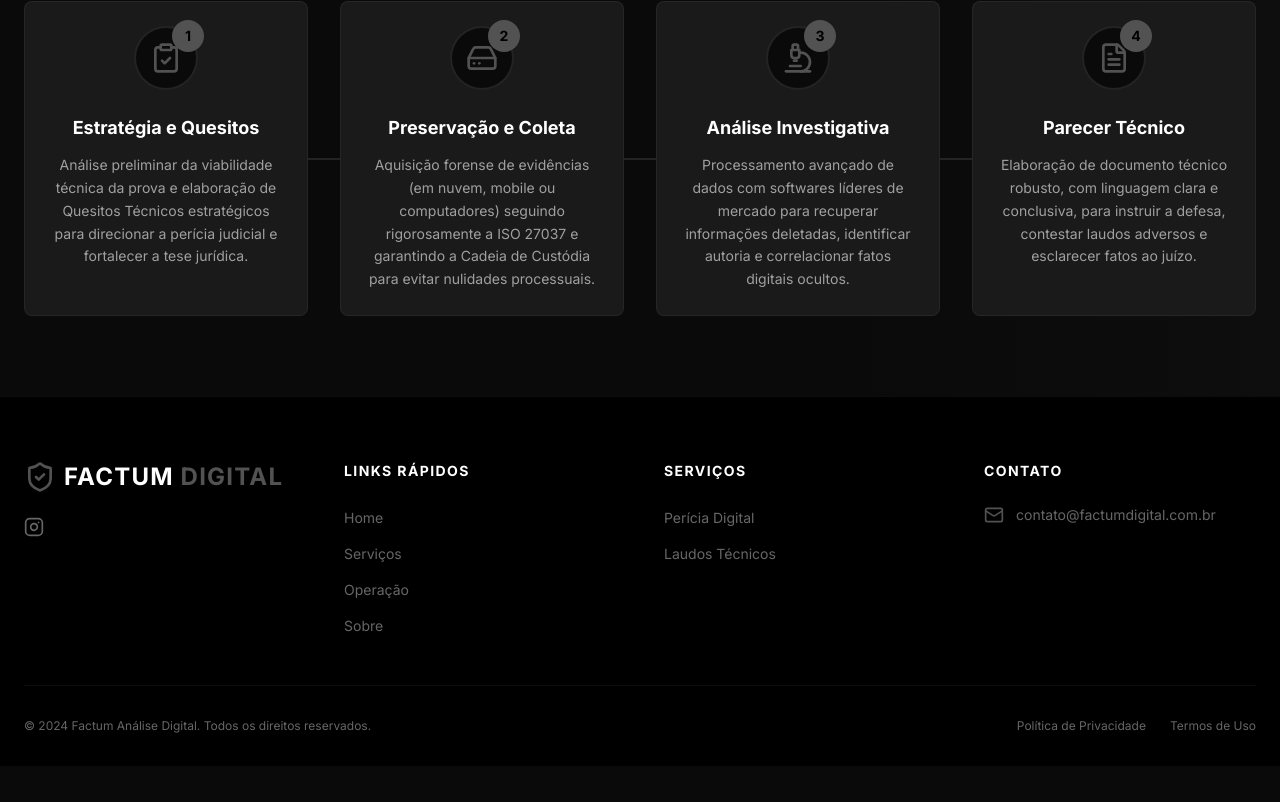
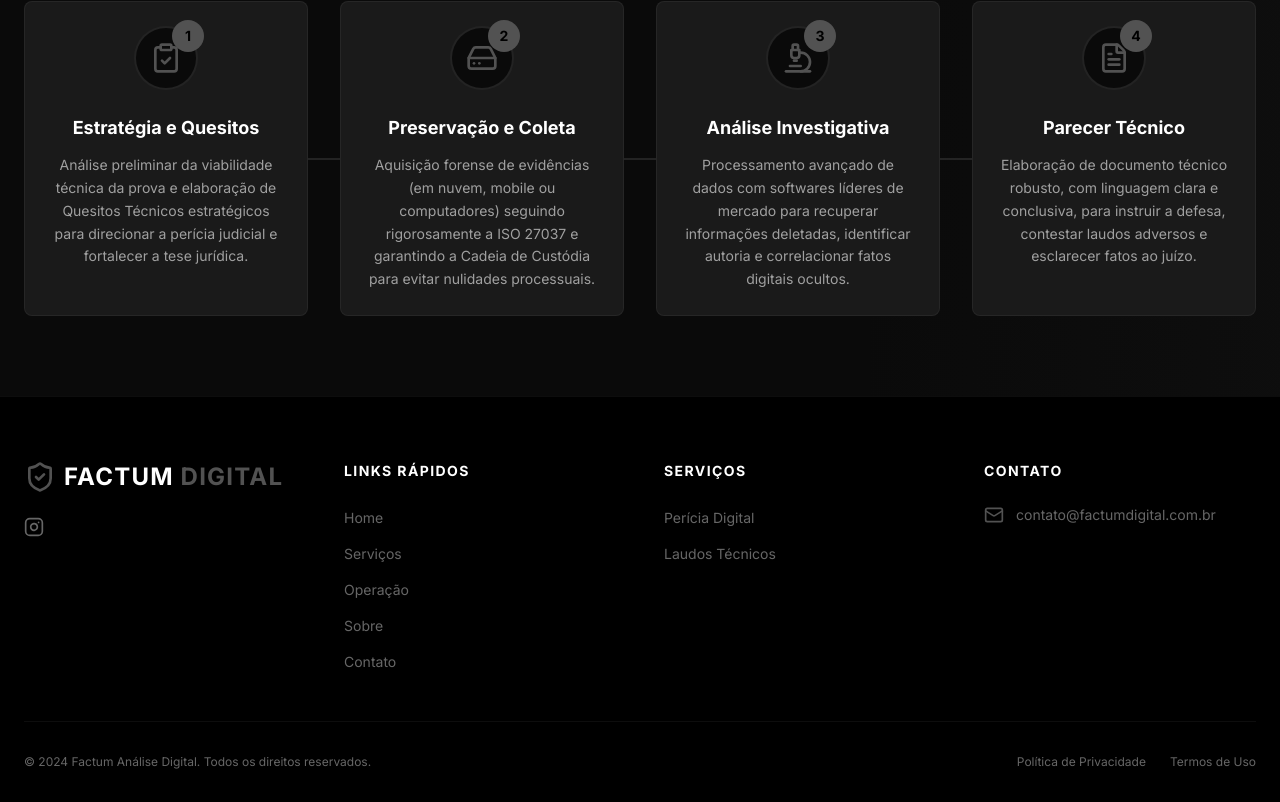
Before and after one commit to brunokdalcastel/factumdigital, a React (Vite) app: page / in a window 1280 px wide. Shown: the part 1701-2503 px from the top of the page. Before the commit the page ends 2467 px from the top, so only its background shows below. Built offline with nearby package versions, Linux system fonts and the light colour scheme.

Commit message:
fix: link de contato no rodape

```diff
--- a/src/components/Footer.jsx
+++ b/src/components/Footer.jsx
@@ -3,7 +3,7 @@ import { ShieldCheck, Mail, Instagram } from 'lucide-react';
 
 const Footer = () => {
     return (
-        <footer className="bg-primary-dark pt-16 pb-8 border-t border-white/5">
+        <footer id="contact" className="bg-primary-dark pt-16 pb-8 border-t border-white/5">
             <div className="container mx-auto px-6">
                 <div className="grid grid-cols-1 md:grid-cols-2 lg:grid-cols-4 gap-12 mb-12">
                     {/* Brand Column */}
@@ -32,6 +32,7 @@ const Footer = () => {
                                 { name: 'Serviços', href: '#services' },
                                 { name: 'Operação', href: '#process' },
                                 { name: 'Sobre', href: '#about' },
+                                { name: 'Contato', href: '#contact' },
                             ].map((item) => (
                                 <li key={item.name}>
                                     <a href={item.href} className="text-text-dim hover:text-secondary text-sm transition-colors">
```
